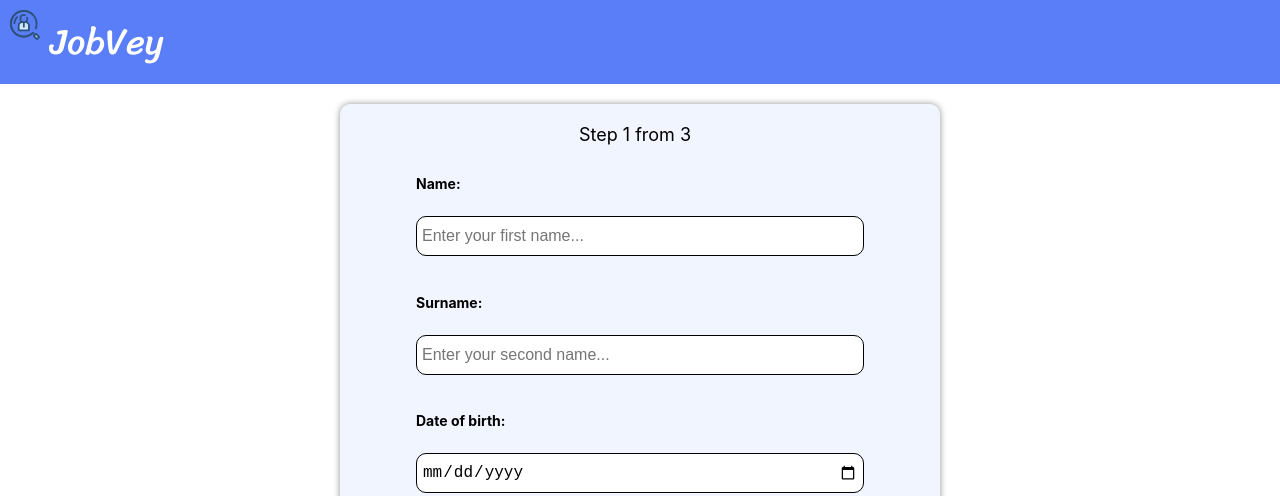
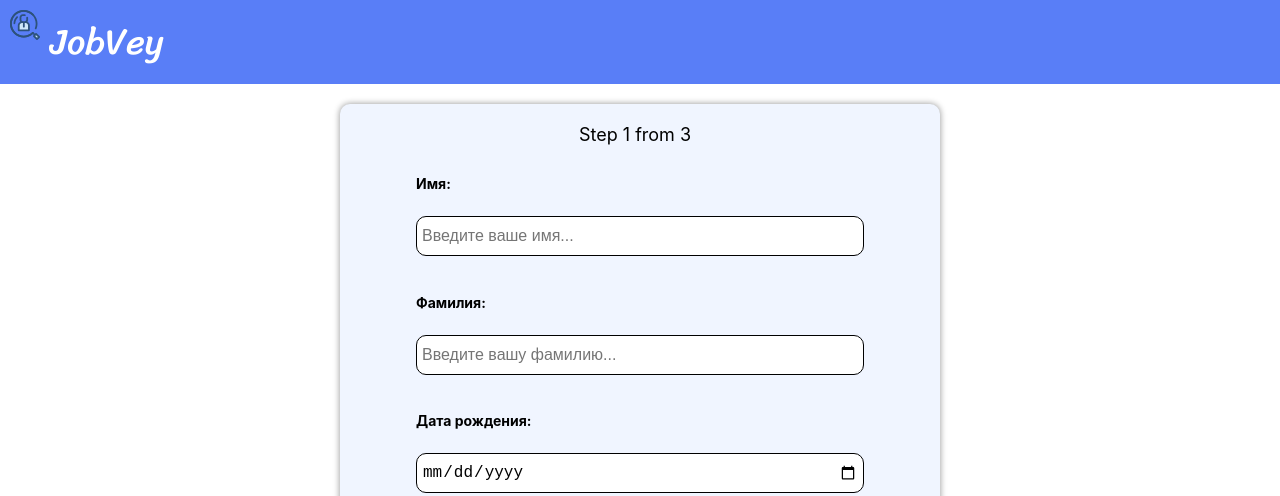
Before and after one commit to takeAmoment/andersen-react-hw, a React (Create React App) app in the folder my-app/: page / in a window 1280 px wide. Shown: the top 496 px of the page. Built offline with nearby package versions, Linux system fonts and the light colour scheme.

Commit message:
feat: change label and placeholder in formData

```diff
--- a/my-app/src/data/surveyData.js
+++ b/my-app/src/data/surveyData.js
@@ -20,63 +20,63 @@ export const surveyData = [
     type: 'input',
     inputType: 'text',
     name: 'name',
-    label: 'Name:',
-    placeholder: 'Enter your first name...',
+    label: 'Имя:',
+    placeholder: 'Введите ваше имя...',
   },
   {
     id: 1,
     type: 'input',
     inputType: 'text',
     name: 'surname',
-    label: 'Surname:',
-    placeholder: 'Enter your second name...',
+    label: 'Фамилия:',
+    placeholder: 'Введите вашу фамилию...',
   },
   {
     id: 2,
     type: 'input',
     inputType: 'date',
     name: 'dateOfBirth',
-    label: 'Date of birth:',
-    placeholder: 'Enter your date of birth...',
+    label: 'Дата рождения:',
+    placeholder: 'Введите дату рождения...',
   },
   {
     id: 3,
     type: 'input',
     inputType: 'tel',
     name: 'phone',
-    label: 'Phone:',
-    placeholder: 'Enter your phone...',
+    label: 'Телефон:',
+    placeholder: 'Введите ваш номер...',
   },
   {
     id: 4,
     type: 'input',
     inputType: 'text',
     name: 'site',
-    label: 'Site:',
-    placeholder: 'Enter site...',
+    label: 'Сайт:',
+    placeholder: 'Введите сайт...',
   },
   {
     id: 5,
     type: 'textarea',
     inputType: 'textarea',
     name: 'about',
-    label: 'About you:',
-    placeholder: 'Tell us about you...',
+    label: 'О себе:',
+    placeholder: 'Расскажите нам о себе...',
   },
   {
     id: 6,
     type: 'textarea',
     inputType: 'textarea',
     name: 'technologies',
-    label: 'Technologies:',
-    placeholder: 'What technologies do you use?',
+    label: 'Стек технологий:',
+    placeholder: 'Какие технологии вы используете?',
   },
   {
     id: 7,
     type: 'textarea',
     inputType: 'textarea',
     name: 'project',
-    label: 'Last project:',
-    placeholder: 'Describe you last project...',
+    label: 'Описание последнего проекта:',
+    placeholder: 'Опишите свой последний проект...',
   },
 ];
```
